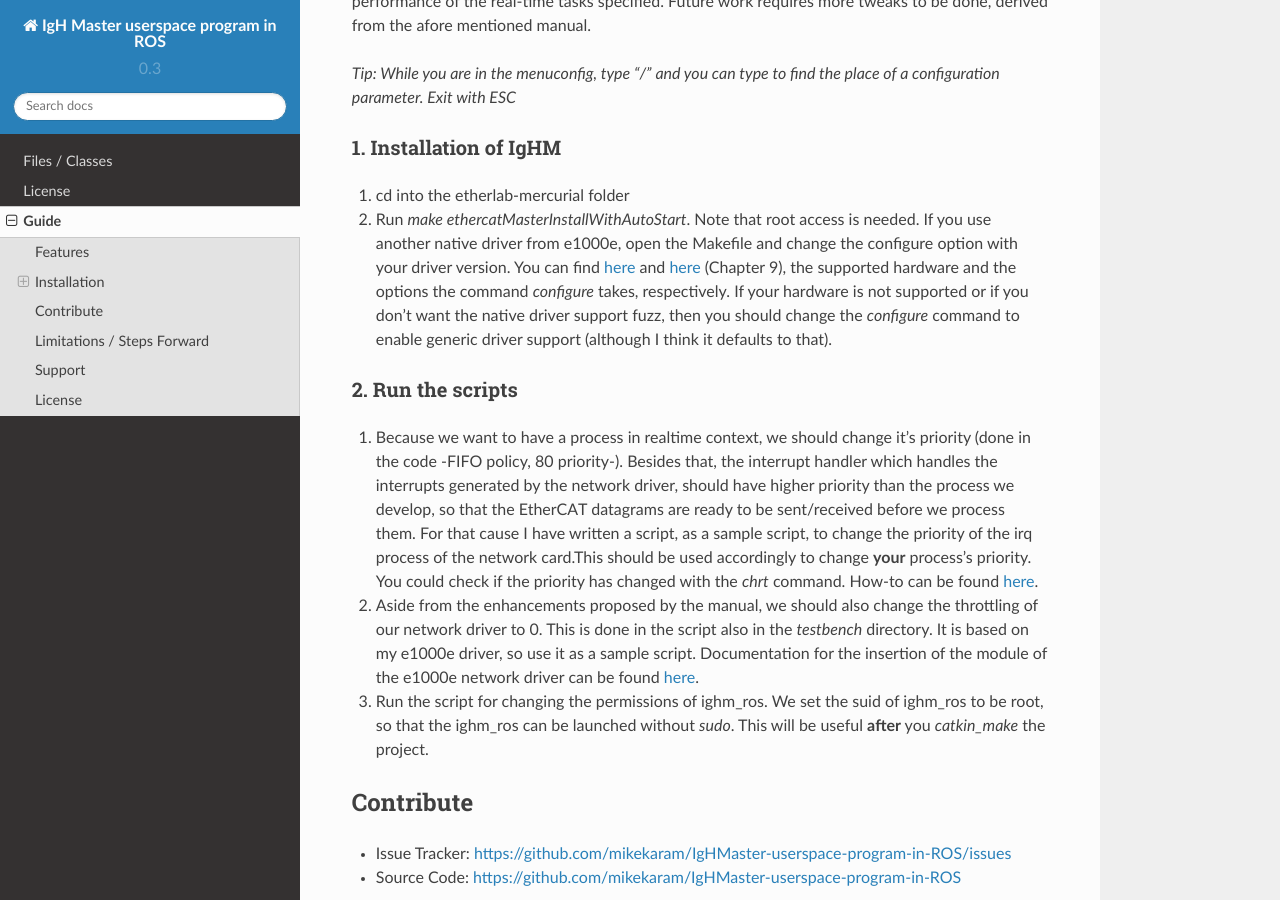
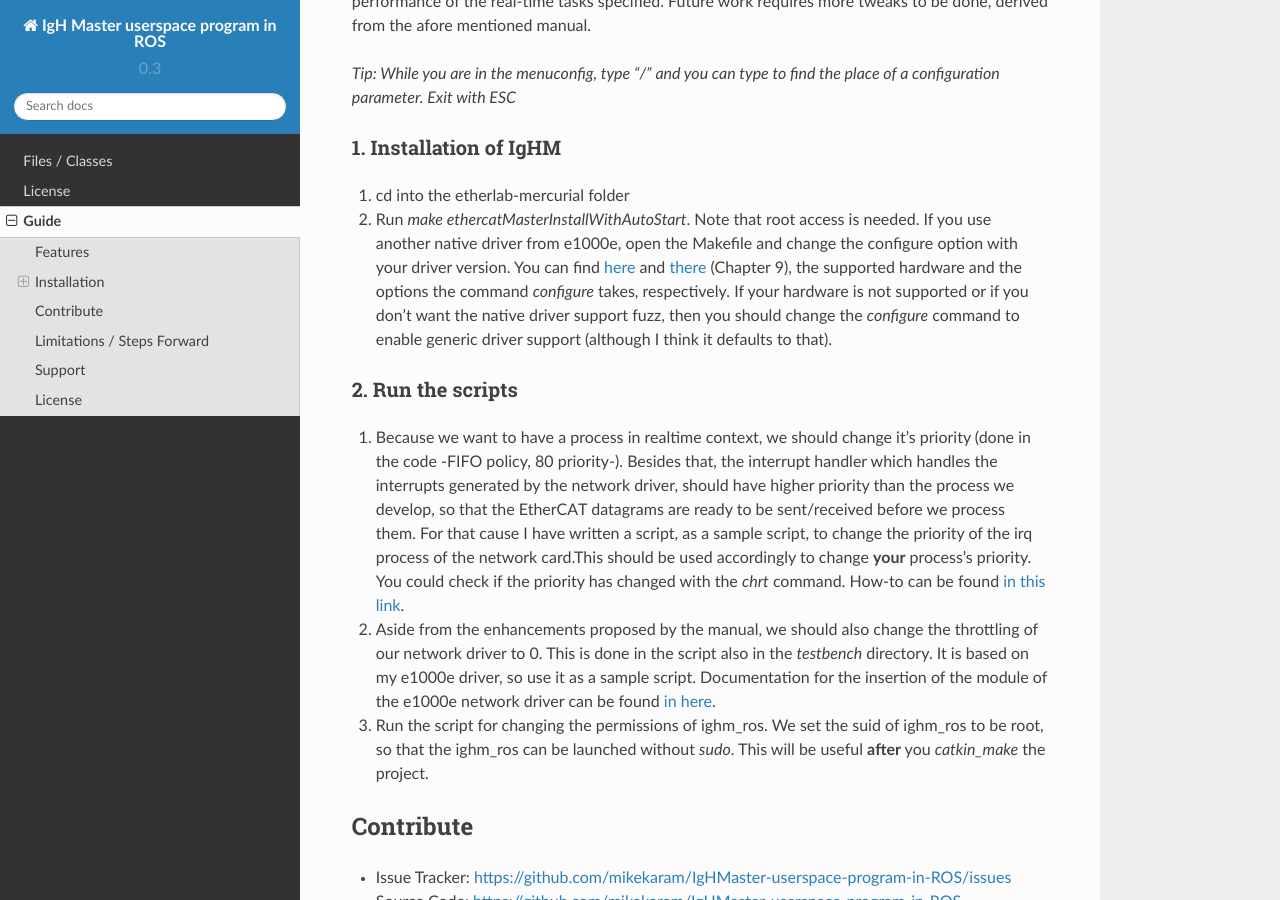
Before and after one commit to mikekaram/ether_ros, a Sphinx documentation site: the page built from docs/source/guide.rst, in a window 1280 px wide and 900 px high, scrolled down 1388 px. Built offline with Sphinx 7.4.7 and the Read the Docs theme 2.0.0, drawn with Linux system fonts in a browser that asks for light colours.

Commit message:
trying to fix guide.rst

```diff
--- a/docs/source/guide.rst
+++ b/docs/source/guide.rst
@@ -1,3 +1,4 @@
+
 Guide
 ======
 This guide will solve your problem of where to start with documentation,
@@ -63,15 +64,15 @@ The author has used only the first configuration parameter and has seen great bo
 ~~~~~~~~~~~~~~~~~~~~~~~~~~~~
 
 1. cd into the etherlab-mercurial folder
-2. Run *make ethercatMasterInstallWithAutoStart*. Note that root access is needed. If you use another native driver from e1000e, open the Makefile and change the configure option with your driver version. You can find `here <http://www.etherlab.org/en/ethercat/hardware.php>`_ and `here <http://www.etherlab.org/download/ethercat/ethercat-1.5.2.pdf>`_ (Chapter 9), the supported hardware and the options the command *configure* takes, respectively. If your hardware is not supported or if you don't want the native driver support fuzz, then you should change the *configure* command to enable generic driver support (although I think it defaults to that).
+2. Run *make ethercatMasterInstallWithAutoStart*. Note that root access is needed. If you use another native driver from e1000e, open the Makefile and change the configure option with your driver version. You can find `here <http://www.etherlab.org/en/ethercat/hardware.php>`_ and `there <http://www.etherlab.org/download/ethercat/ethercat-1.5.2.pdf>`_ (Chapter 9), the supported hardware and the options the command *configure* takes, respectively. If your hardware is not supported or if you don't want the native driver support fuzz, then you should change the *configure* command to enable generic driver support (although I think it defaults to that).
 
 
 2. Run the scripts
 ~~~~~~~~~~~~~~~~~~~~~~~~~~~~
 
-1. Because we want to have a process in realtime context, we should change it's priority (done in the code -FIFO policy, 80 priority-). Besides that, the interrupt handler which handles the interrupts generated by the network driver, should have higher priority than the process we develop, so that the EtherCAT datagrams are ready to be sent/received before we process them. For that cause I have written a script, as a sample script, to change the priority of the irq process of the network card.This should be used accordingly to change **your** process's priority. You could check if the priority has changed with the *chrt* command. How-to can be found `here <https://www.cyberciti.biz/faq/howto-set-real-time-scheduling-priority-process>`_.
+1. Because we want to have a process in realtime context, we should change it's priority (done in the code -FIFO policy, 80 priority-). Besides that, the interrupt handler which handles the interrupts generated by the network driver, should have higher priority than the process we develop, so that the EtherCAT datagrams are ready to be sent/received before we process them. For that cause I have written a script, as a sample script, to change the priority of the irq process of the network card.This should be used accordingly to change **your** process's priority. You could check if the priority has changed with the *chrt* command. How-to can be found `in this link <https://www.cyberciti.biz/faq/howto-set-real-time-scheduling-priority-process>`_.
 
-2. Aside from the enhancements proposed by the manual, we should also change the throttling of our network driver to 0. This is done in the script also in the *testbench* directory. It is based on my e1000e driver, so use it as a sample script. Documentation for the insertion of the module of the e1000e network driver can be found `here <https://downloadmirror.intel.com/15817/eng/readme.txt>`_.
+2. Aside from the enhancements proposed by the manual, we should also change the throttling of our network driver to 0. This is done in the script also in the *testbench* directory. It is based on my e1000e driver, so use it as a sample script. Documentation for the insertion of the module of the e1000e network driver can be found `in here <https://downloadmirror.intel.com/15817/eng/readme.txt>`_.
 
 3. Run the script for changing the permissions of ighm_ros. We set the suid of ighm_ros to be root, so that the ighm_ros can be launched without *sudo*. This will be useful **after** you *catkin_make* the project.
 
```
